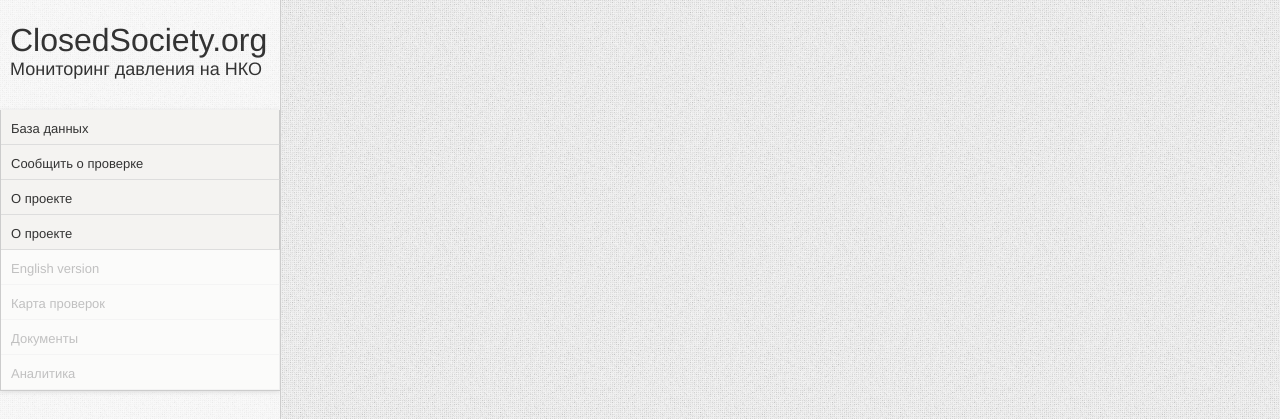
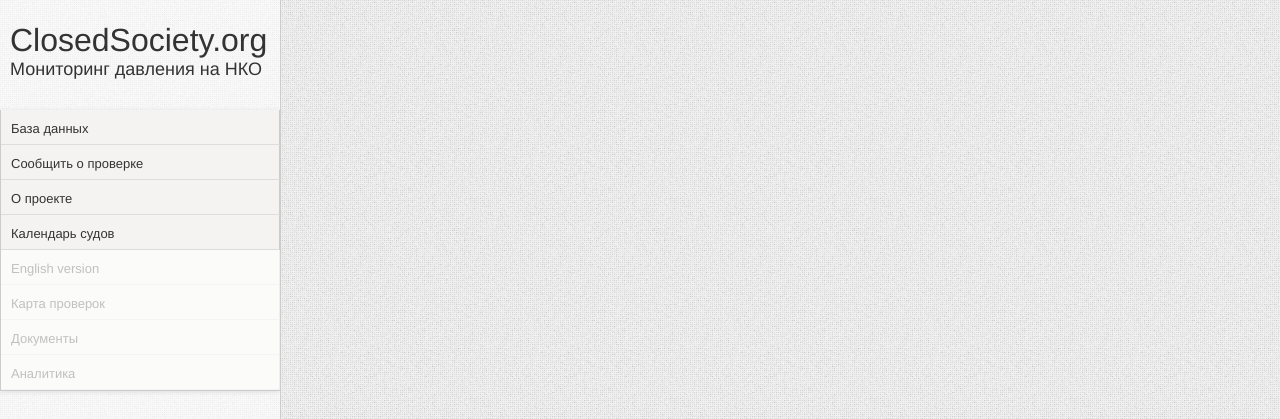
Before and after one commit to data4society/Closed-Society, a Jekyll site: the page built from index.html, in a window 1280 px wide. Shown: the top 419 px of the page. Built offline with Jekyll 4.4.1, drawn with Linux system fonts in a browser that asks for light colours; nearby versions of some CDN libraries; Markdown is read by kramdown in place of the engine named in the settings.

Commit message:
calendar

```diff
--- a/_includes/header.html
+++ b/_includes/header.html
@@ -41,7 +41,7 @@
             <label>О проекте</label><small class="description dd">Об информационно-аналитической инициативе “Закрытое общество”</small>
           </li>
           <li id="calendar" class="menu">
-            <label>О проекте</label><small class="description dd">Об информационно-аналитической инициативе “Закрытое общество”</small>
+            <label>Календарь судов</label><small class="description dd">Календарь ближайших судов НКО от радиостанции "Свобода"</small>
           </li>
           <li id="eng" class="menu comingsoon"><span>coming soon</span>
             <label>English version</label><small class="description dd">Russian non-commercial organisation's inspections database and map </small>
```
